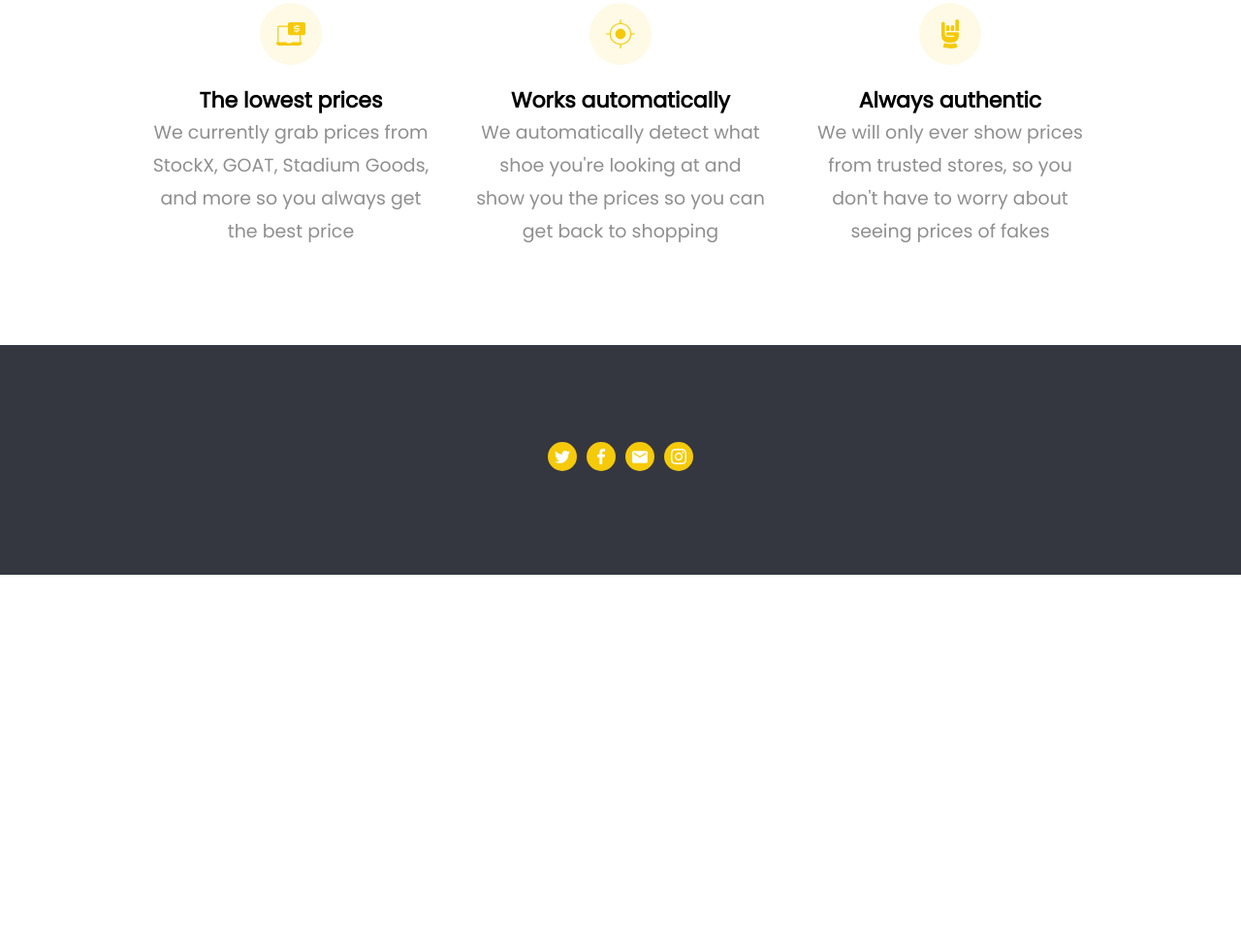
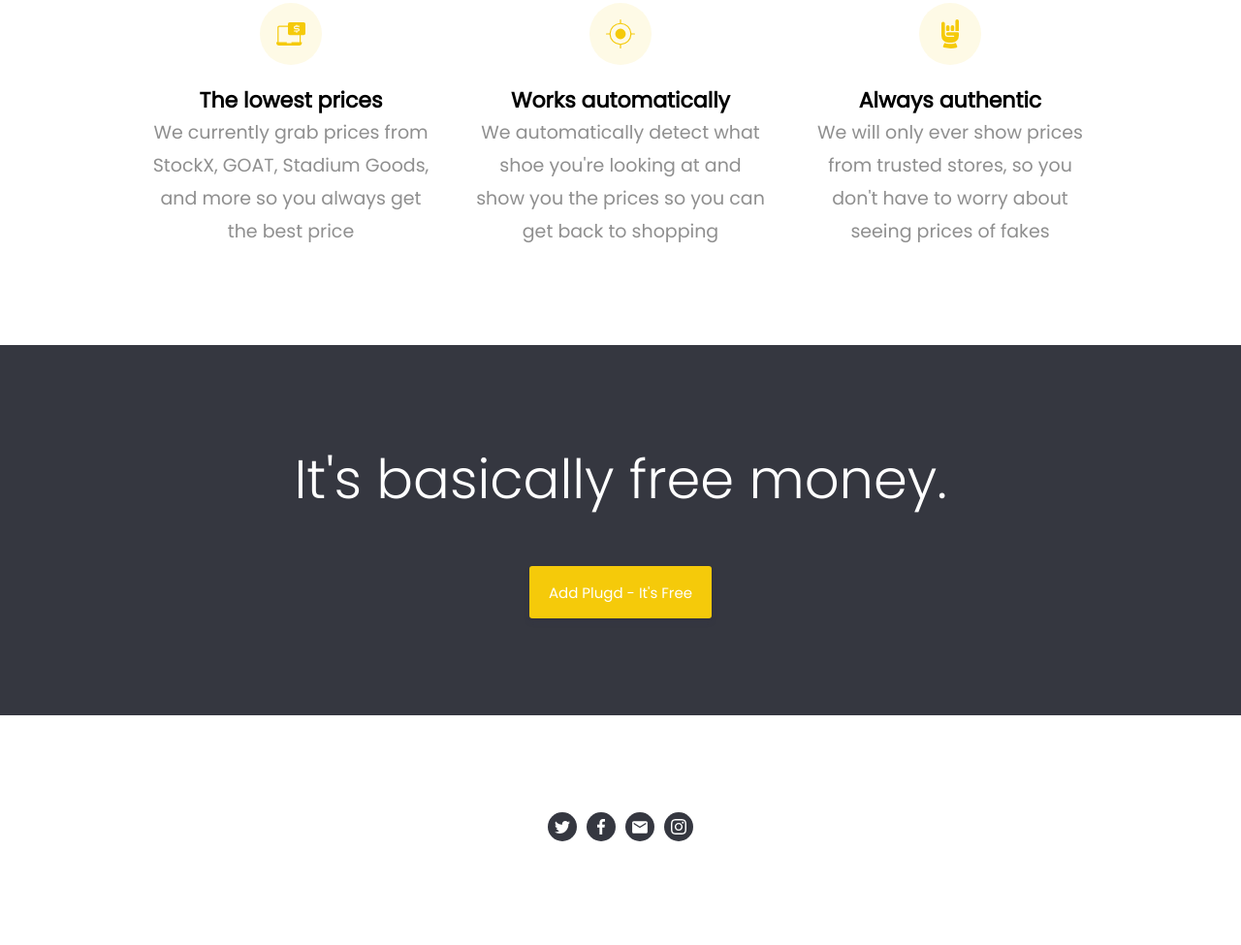
Before and after one commit to plugd-inc/plugd-landing, a plain HTML site: page index.html in a window 1280 px wide. Shown: the part 1464-2439 px from the top of the page at 97% size. Before the commit the page ends 2057 px from the top, so only its background shows below. Drawn offline with Linux system fonts and the light colour scheme.

Commit message:
Update index.html

```diff
--- a/index.html
+++ b/index.html
@@ -84,7 +84,15 @@
         </div>
       </div>
     </section>
-    <footer id="footer-2" class="section text-center yellow-accent" sitemeta="[object Object]" activepage="Landing">
+    <section id="cta-2" class="section yellow-accent" sitemeta="[object Object]" activepage="Landing">
+      <div class="container text-center">
+        <div class="col-12">
+          <h4 class="heading-lrg primary-color">It's basically free money.</h4>
+          <div class="mt40"><a href="http://bit.ly/2Mk96HE" target="_blank" class="button mobile-text-center mt10 mobile-text-center accent-bg primary-color"> <span> Add Plugd - It's Free </span></a></div>
+        </div>
+      </div>
+    </section>
+    <footer id="footer-3" class="section text-center yellow-white" sitemeta="[object Object]" activepage="Landing">
       <div class="container col-12">
         <div><a href="https://twitter.com/hypedlabs" target="_blank" class="socialicons accent-bg twitter"></a><a href="https://facebook.com/tryplugd" target="_blank" class="socialicons accent-bg facebook"></a><a href="mailto:hello@hypedlabs.com" class="socialicons accent-bg email"></a><a href="https://instagram.com/get.plugd" target="_blank" class="socialicons accent-bg instagram"></a></div>
       </div>
```
